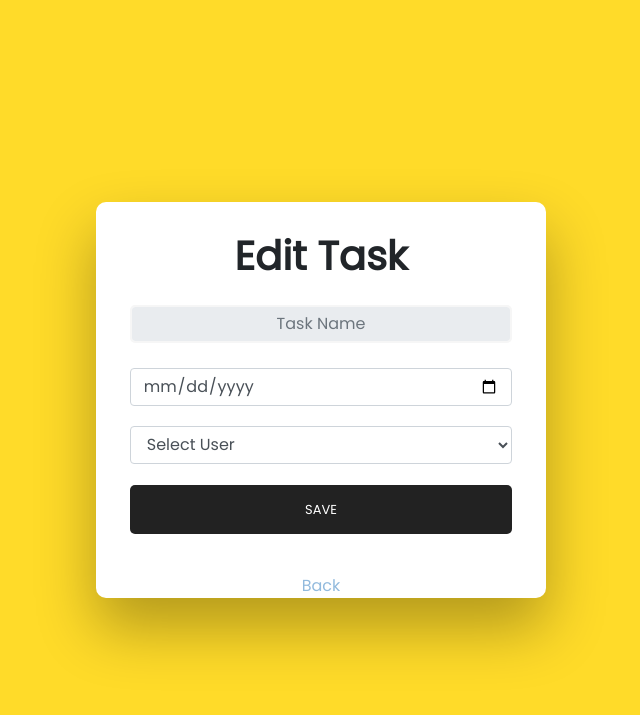
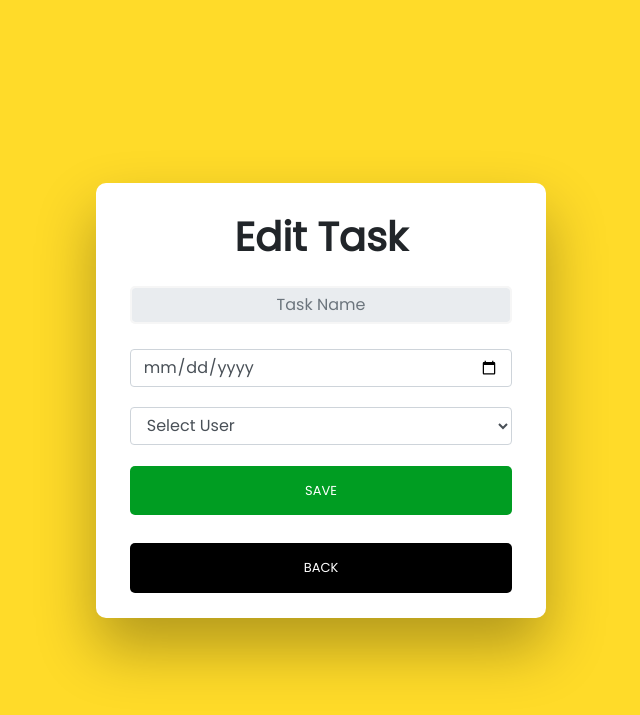
Before and after one commit to ShrutiDiwan1403/Task_Management_for_users, a Flask app: template templates/edit_task.html in a window 1280 px wide. Shown: the top 715 px of the page, without its empty margins (319-959 px from the left). Run offline with Flask 2, Linux system fonts and the light colour scheme; the template is opened without the code that fills it, so the values that code supplies are empty.

Commit message:
Changes in static file

```diff
--- a/static/main.css
+++ b/static/main.css
@@ -84,7 +84,7 @@ h2.active {
 /* FORM TYPOGRAPHY*/
 
 input[type=button], input[type=submit], input[type=reset]  {
-  background-color: #222222;
+  background-color: #009d22;
   border: none;
   color: white;
   padding: 15px 80px;
@@ -102,10 +102,6 @@ input[type=button], input[type=submit], input[type=reset]  {
   -ms-transition: all 0.3s ease-in-out;
   -o-transition: all 0.3s ease-in-out;
   transition: all 0.3s ease-in-out;
-}
-
-input[type=button]:hover, input[type=submit]:hover, input[type=reset]:hover  {
-  background-color: #222222;
 }
 
 input[type=button]:active, input[type=submit]:active, input[type=reset]:active  {
@@ -280,3 +276,28 @@ input[type=email]:placeholder, input[type=password]:placeholder, input[type=text
     width: 85%;
     margin: 20px auto;
 }
+
+.btn {
+background-color: #22222 !import;
+}
+
+.back {
+    width: 85%;
+    margin-bottom: 25px;
+    margin-top: -20px;
+    background-color: #000;
+    color: #fff;
+    padding: 15px 80px;
+    text-align: center;
+    text-decoration: none;
+    display: inline-block;
+    text-transform: uppercase;
+    font-size: 13px;
+    border-radius: 5px 5px 5px 5px;
+    text-decoration:none;
+}
+
+.back:hover{
+  color:#fff;
+  text-decoration:none;
+}
```
Also changed, not shown: static/welcome_page.css (+19 -0 lines).
